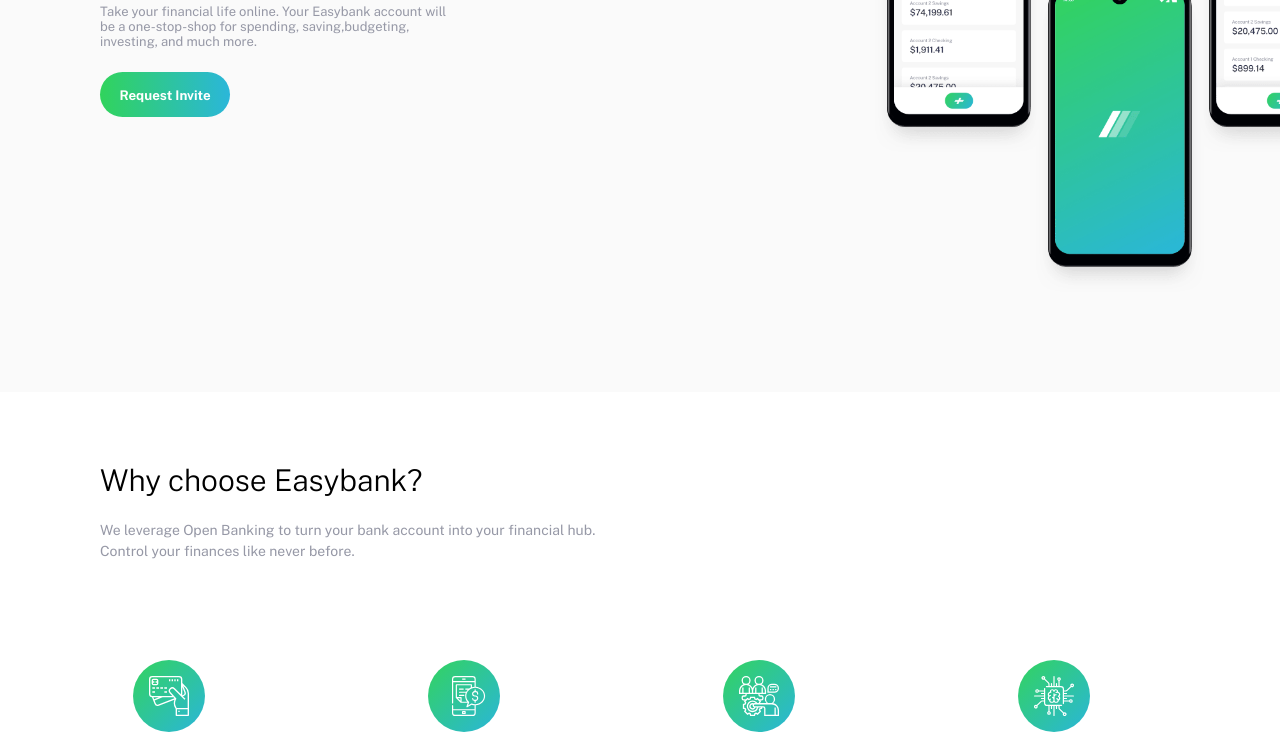
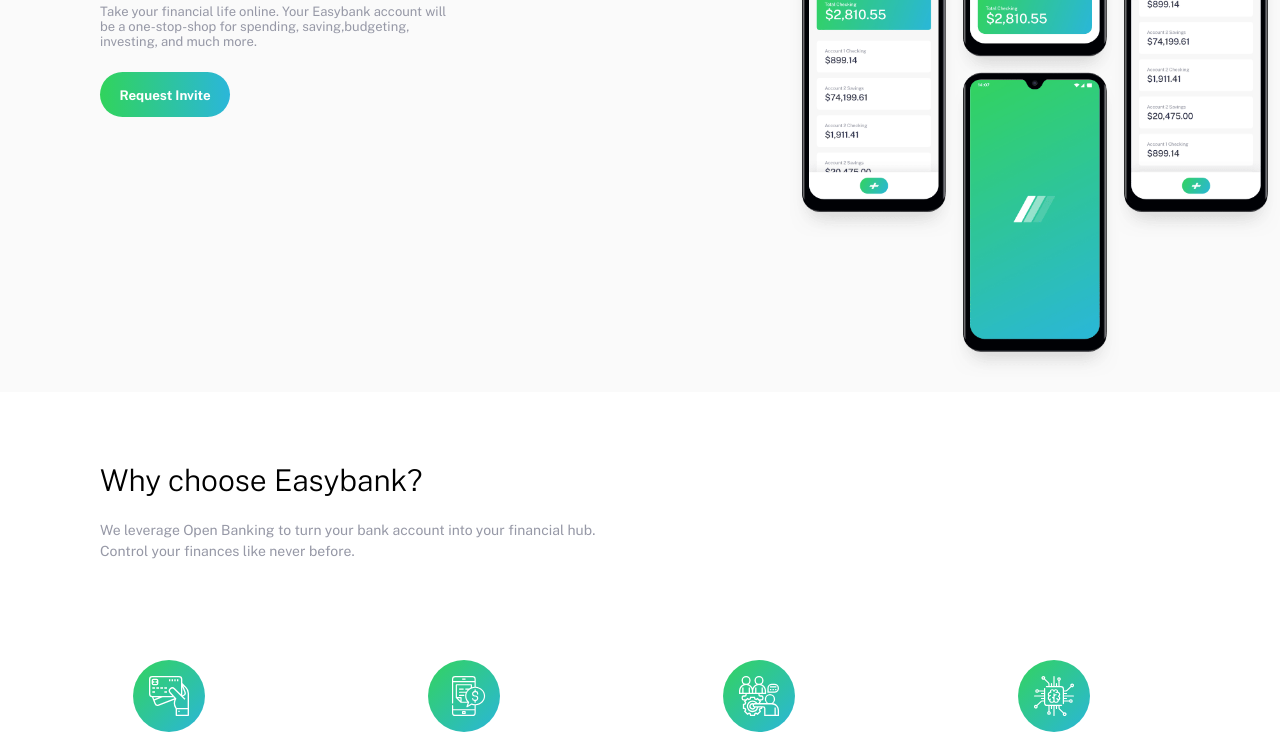
Before and after one commit to DiPUoy/easybank, a plain HTML site: page index.html in a window 1280 px wide. Shown: the part 333-1084 px from the top of the page. Drawn offline with nearby package versions, Linux system fonts and the light colour scheme.

Commit message:
Update index.css

```diff
--- a/index.css
+++ b/index.css
@@ -78,8 +78,9 @@ button:hover{
 }
 .hero img{
     height: 600px;
-    transform: translateY(-200px);
-    margin-right: 15px;
+    position: absolute;
+    right: 0;
+    top: 110px;
 }
 .hero .text
 {
```
